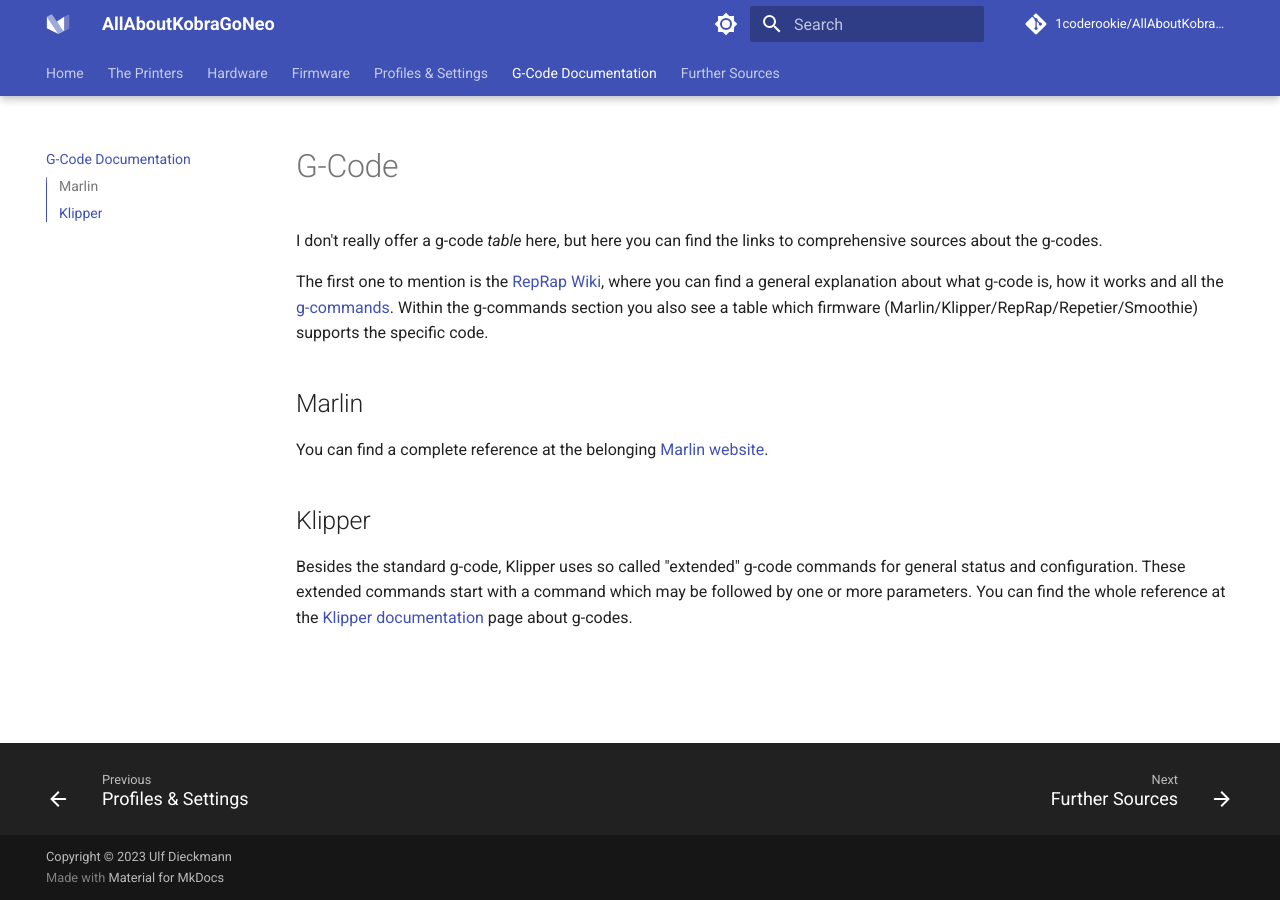
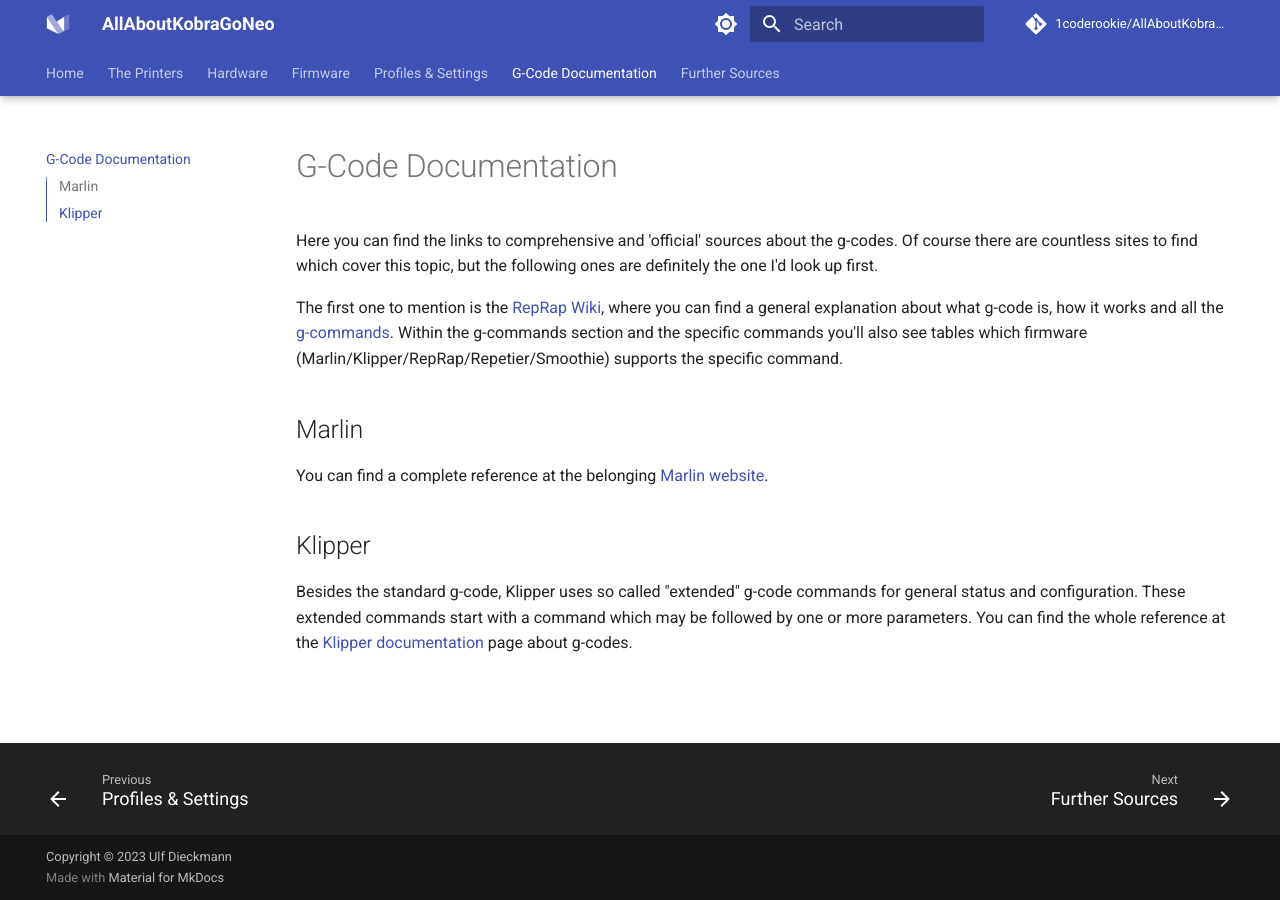
Before and after one commit to 1coderookie/KobraGoNeoInsights, an MkDocs documentation site: the page built from docs/gcode_doc.md, in a window 1280 px wide. Built offline with MkDocs 1.6.1 and Material for MkDocs 9.7.7, drawn with Linux system fonts in a browser that asks for light colours; comment, search, counter and statistics services are not loaded.

Commit message:
Update gcode_doc.md

```diff
--- a/docs/gcode_doc.md
+++ b/docs/gcode_doc.md
@@ -1,8 +1,8 @@
-# G-Code
+# G-Code Documentation
 
-I don't really offer a g-code *table* here, but here you can find the links to comprehensive sources about the g-codes.
+Here you can find the links to comprehensive and 'official' sources about the g-codes. Of course there are countless sites to find which cover this topic, but the following ones are definitely the one I'd look up first.
 
-The first one to mention is the [RepRap Wiki](https://reprap.org/wiki/G-code), where you can find a general explanation about what g-code is, how it works and all the [g-commands](https://reprap.org/wiki/G-code#G-commands). Within the g-commands section you also see a table which firmware (Marlin/Klipper/RepRap/Repetier/Smoothie) supports the specific code.
+The first one to mention is the [RepRap Wiki](https://reprap.org/wiki/G-code), where you can find a general explanation about what g-code is, how it works and all the [g-commands](https://reprap.org/wiki/G-code#G-commands). Within the g-commands section and the specific commands you'll also see tables which firmware (Marlin/Klipper/RepRap/Repetier/Smoothie) supports the specific command.
 
 ## Marlin
 You can find a complete reference at the belonging [Marlin website](https://marlinfw.org/meta/gcode/).
```
